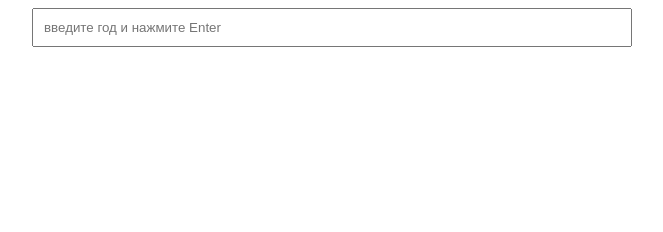
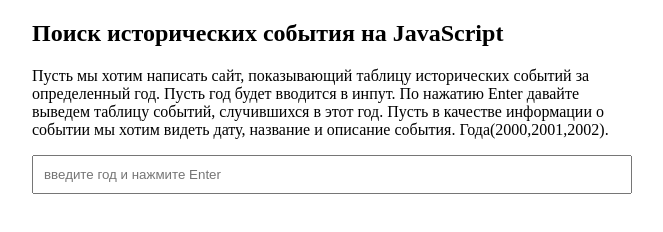
Before and after one commit to Max4297/code.mu, a plain HTML site: page prectice textbook/Search for historical events in JavaScript/index.html in a window 1280 px wide. Shown: the whole page, without its empty margins (308-971 px from the left). Drawn offline with Linux system fonts and the light colour scheme.

Commit message:
added description for Search for historical events in JavaScript

```diff
--- a/prectice textbook/Search for historical events in JavaScript/index.html
+++ b/prectice textbook/Search for historical events in JavaScript/index.html
@@ -9,6 +9,14 @@
   </head>
   <body>
     <div id="parent">
+      <h2>Поиск исторических события на JavaScript</h2>
+      <p>
+        Пусть мы хотим написать сайт, показывающий таблицу исторических событий
+        за определенный год. Пусть год будет вводится в инпут. По нажатию Enter
+        давайте выведем таблицу событий, случившихся в этот год. Пусть в
+        качестве информации о событии мы хотим видеть дату, название и описание
+        события. Года(2000,2001,2002).
+      </p>
       <input id="input" placeholder="введите год и нажмите Enter" />
       <table id="table"></table>
     </div>
--- a/prectice textbook/Search for historical events in JavaScript/style.css
+++ b/prectice textbook/Search for historical events in JavaScript/style.css
@@ -5,6 +5,7 @@
   margin: 0 auto;
   width: 600px;
 }
+
 #input {
   width: 100%;
   margin-bottom: 10px;
```
